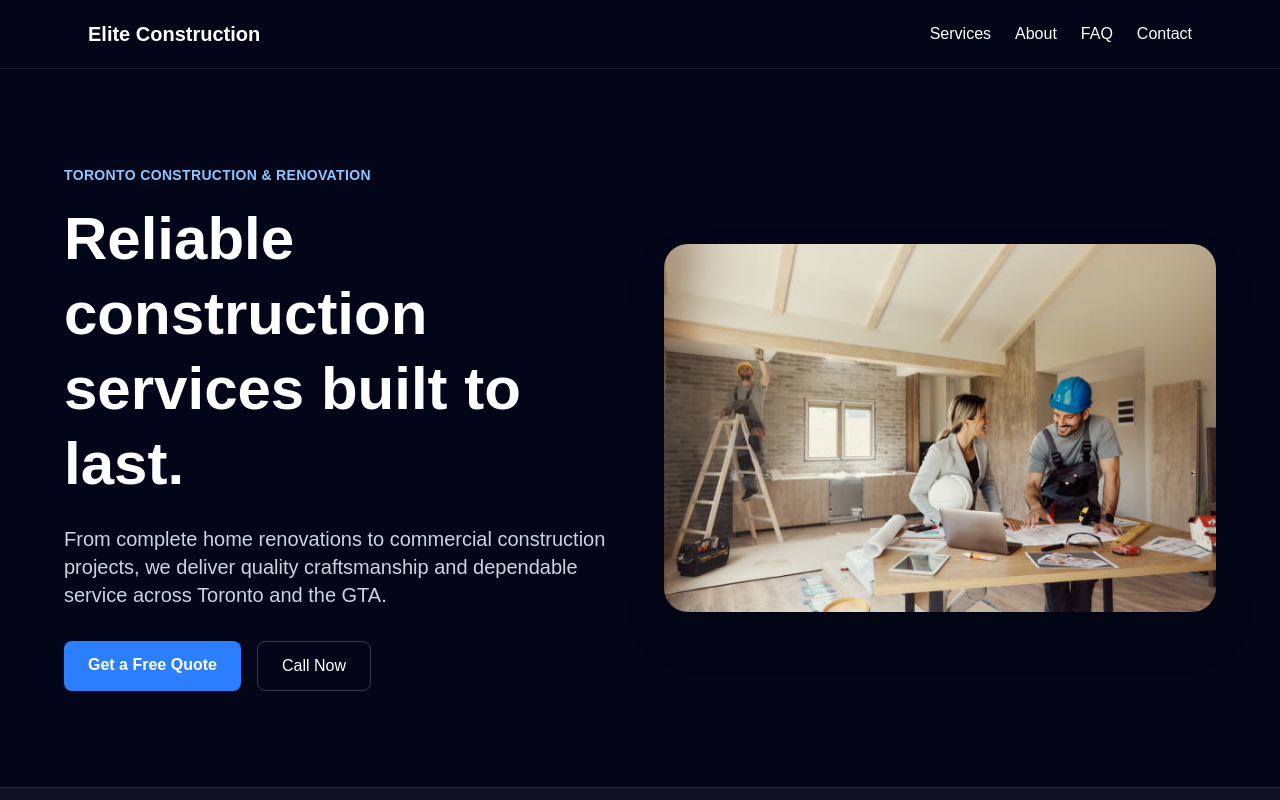
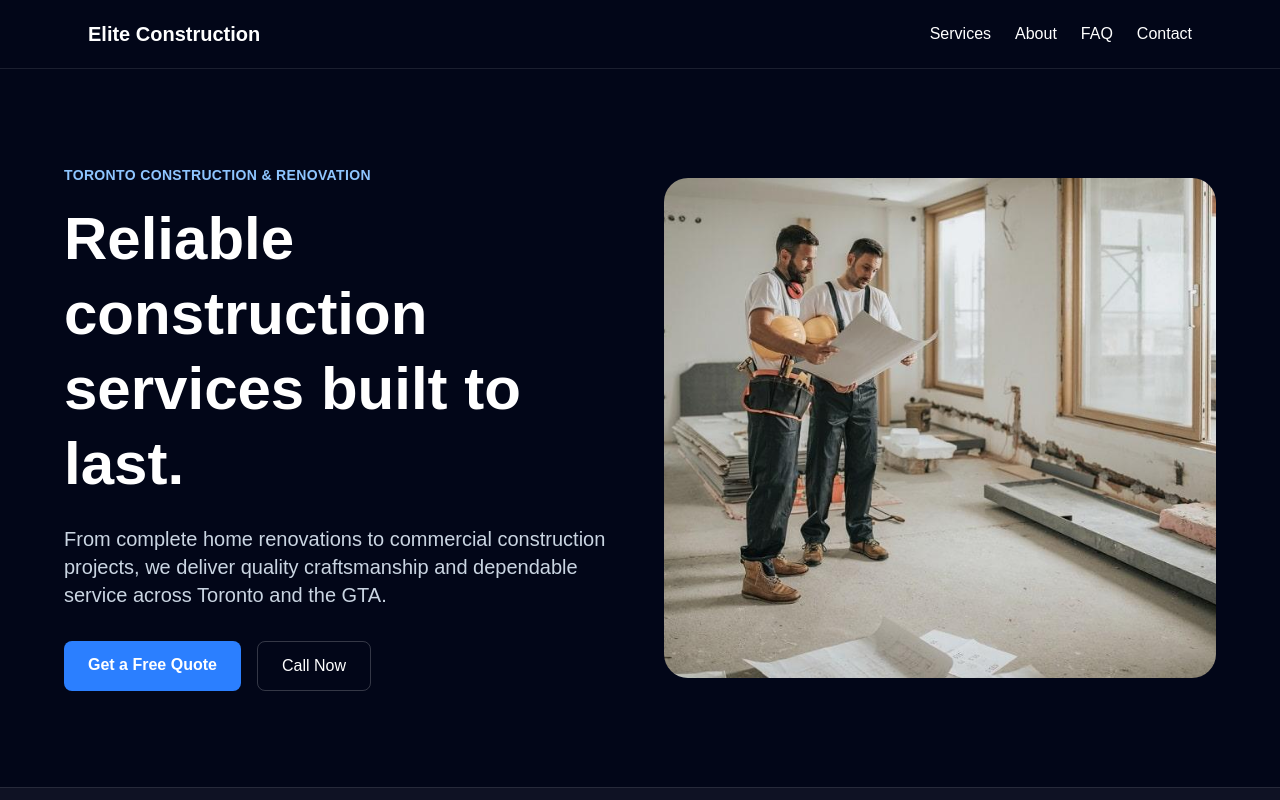
Before and after one commit to jordandahlan-gif/elite-construction, a Next.js app: page / in a window 1280 px wide. Shown: the top 800 px of the page. Built offline with nearby package versions, Linux system fonts and the light colour scheme.

Commit message:
updates
updates

```diff
--- a/components/FAQ.tsx
+++ b/components/FAQ.tsx
@@ -23,7 +23,7 @@ export default function FAQ() {
   ];
 
   return (
-    <section className="bg-slate-100 px-6 py-20 text-slate-900">
+    <section id="faq" className="bg-slate-100 px-6 py-20 text-slate-900">
       <div className="mx-auto max-w-4xl">
         <p className="mb-3 text-center text-sm font-semibold uppercase tracking-wide text-amber-600">
           FAQ
--- a/components/Hero.tsx
+++ b/components/Hero.tsx
@@ -31,13 +31,13 @@ export default function Hero() {
             </div>
           </div>
 
-          <div>
+          <div className="relative h-[500px] w-full">
             <Image
-              src="/construction.jpg"
-              alt="Professional construction worker"
-              width={800}
-              height={600}
-              className="rounded-3xl shadow-2xl"
+              src="/reno.jpg"
+              alt="Construction project"
+              fill
+              className="rounded-3xl object-cover"
+              priority
             />
           </div>
         </div>
```
Also changed, not shown: public/reno.jpg (added), 1 other file (tests, documents, lock files or other folders).
